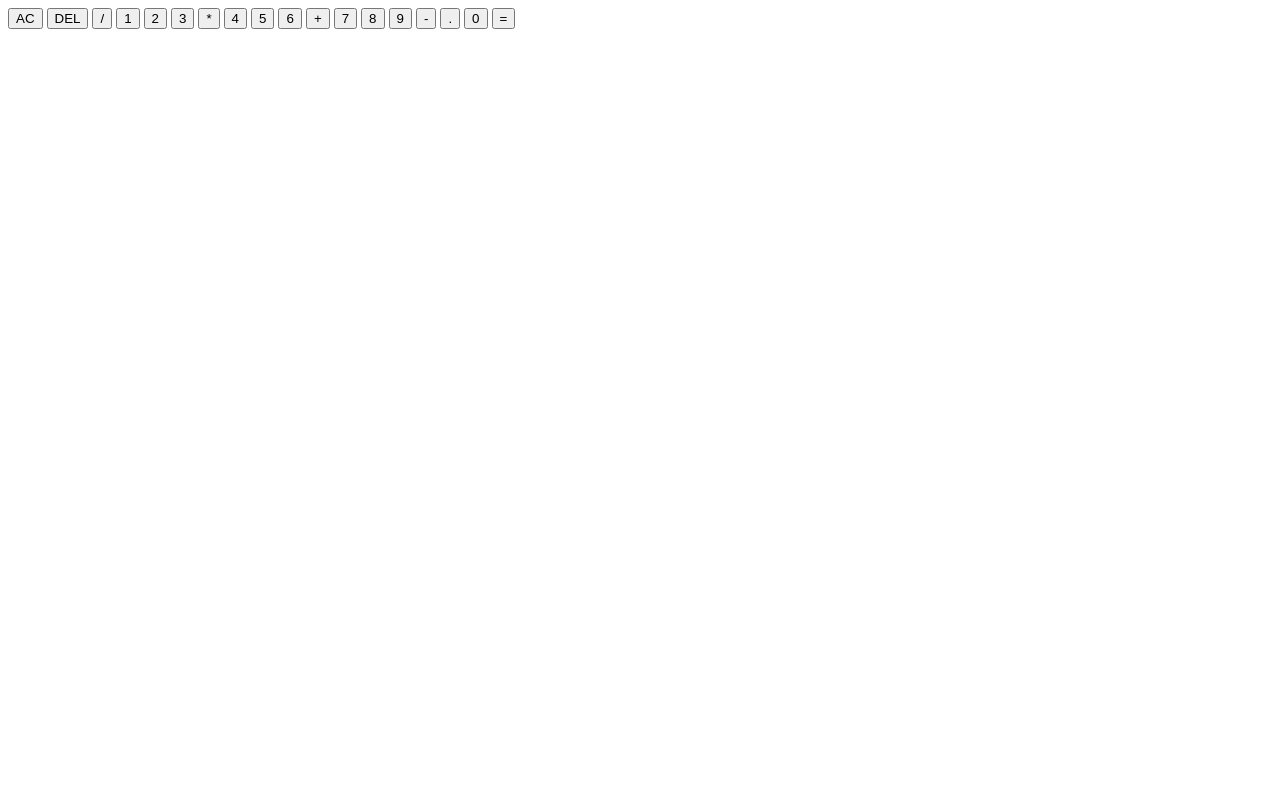
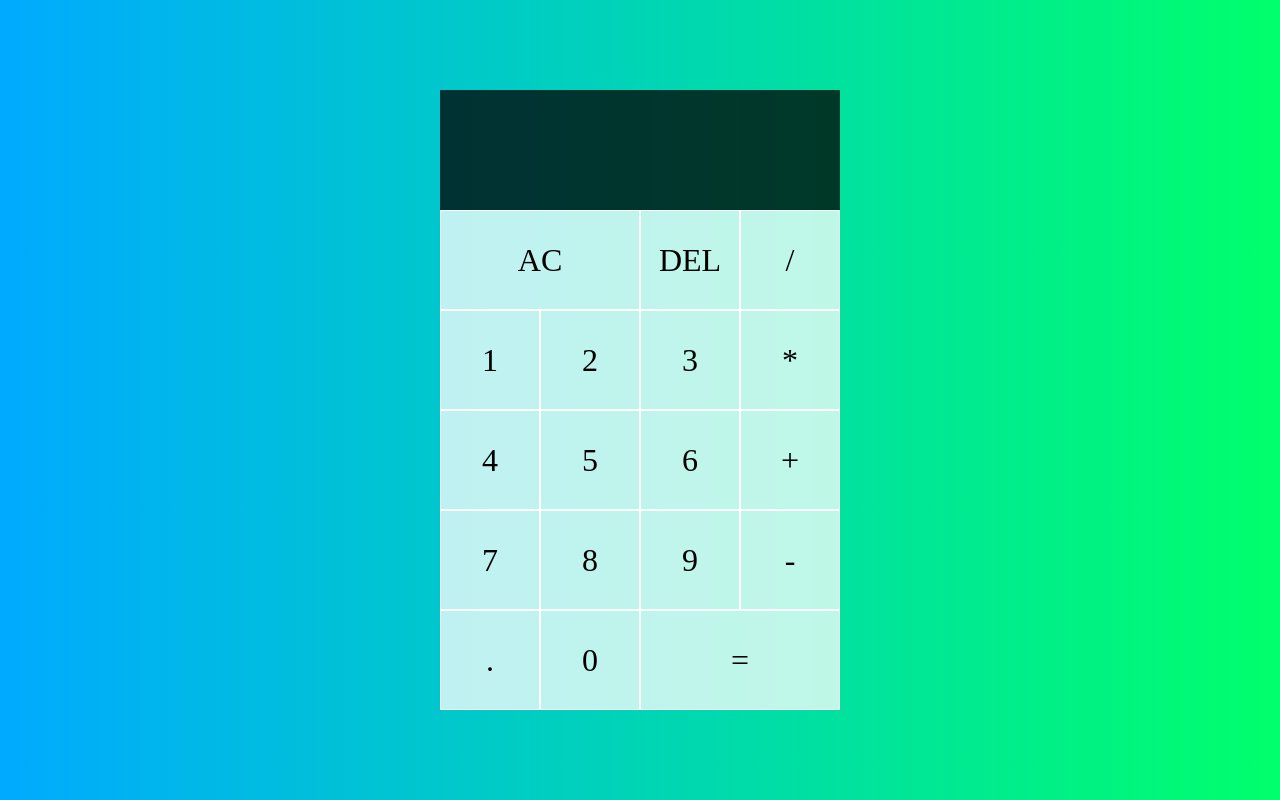
Before and after one commit to FarhanAsfar/Odin-Project, a plain HTML site: page calculator/index.html in a window 1280 px wide. Drawn offline with Linux system fonts and the light colour scheme.

Commit message:
Complete html and css script

```diff
--- a/calculator/index.html
+++ b/calculator/index.html
@@ -10,28 +10,27 @@
 <body>
     <div class="calculator-grid">
         <div class="output">
-            <div class="previous-operand"></div>
-            <div class="current-operand"></div>
+            <div data-previous-operand class="previous-operand"></div>
+            <div data-current-operand class="current-operand"></div>
         </div>
-        <button class="span-two">AC</button>
-        <button>DEL</button>
-        <button>/</button>
-        <button>1</button>
-        <button>2</button>
-        <button>3</button>
-        <button>*</button>
-        <button>4</button>
-        <button>5</button>
-        <button>6</button>
-        <button>+</button>
-        <button>7</button>
-        <button>8</button>
-        <button>9</button>
-        <button>-</button>
-        <button>.</button>
-        <button>0</button>
-        <button class="span-two">=</button>
-
+        <button data-all-clear class="span-two">AC</button>
+        <button data-delete>DEL</button>
+        <button data-operation>/</button>
+        <button data-number>1</button>
+        <button data-number>2</button>
+        <button data-number>3</button>
+        <button data-operation>*</button>
+        <button data-number>4</button>
+        <button data-number>5</button>
+        <button data-number>6</button>
+        <button data-operation>+</button>
+        <button data-number>7</button>
+        <button data-number>8</button>
+        <button data-number>9</button>
+        <button data-operation>-</button>
+        <button data-number>.</button>
+        <button data-number>0</button>
+        <button data-equals class="span-two">=</button>
     </div>
 </body>
 </html>
--- a/calculator/style.css
+++ b/calculator/style.css
@@ -0,0 +1,53 @@
+*, *::before, *::after{
+    box-sizing: border-box;
+    font-family: 'Times New Roman', Times, serif;
+    font-weight: normal;
+}
+
+body{
+    padding: 0;
+    margin: 0;
+    background: linear-gradient(to right, #00AAFF, #00FF6C );
+}
+
+.calculator-grid{
+    display: grid;
+    justify-content: center;
+    align-content: center;
+    min-height: 100vh;
+    grid-template-columns: repeat(4, 100px);
+    grid-template-rows: minmax(120px, auto)repeat(5, 100px);
+}
+
+.calculator-grid > button{
+    cursor: pointer;
+    font-size: 2rem;
+    border: 1px solid white;
+    outline: none;
+    background-color: rgba(255,255,255,.75);
+}
+
+.calculator-grid > button:hover {
+    background-color: rgba(255,255,255,.9);
+}
+
+.span-two{
+    grid-column: span 2;
+}
+
+.output{
+    grid-column: 1 / -1;
+    background-color: rgba(0,0,0,.75);
+    display: flex;
+    align-items: flex-end;
+    justify-content: space-around;
+    flex-direction: column;
+    padding: 10px;
+    word-wrap: break-word;
+    word-break: break-all;
+}
+
+.output .previous-operand{
+    color: rgba(255,255,255,.75);
+    font-size: 2.5rem;
+}
```
